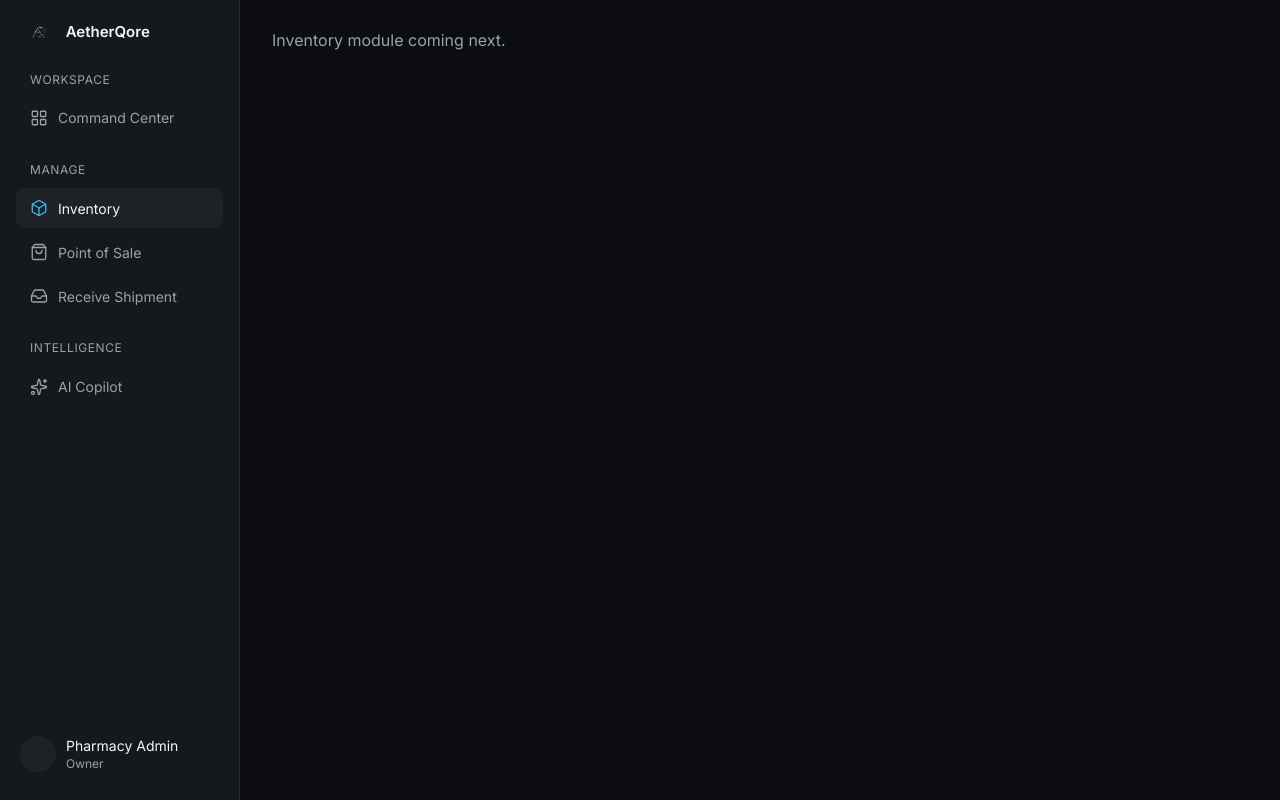
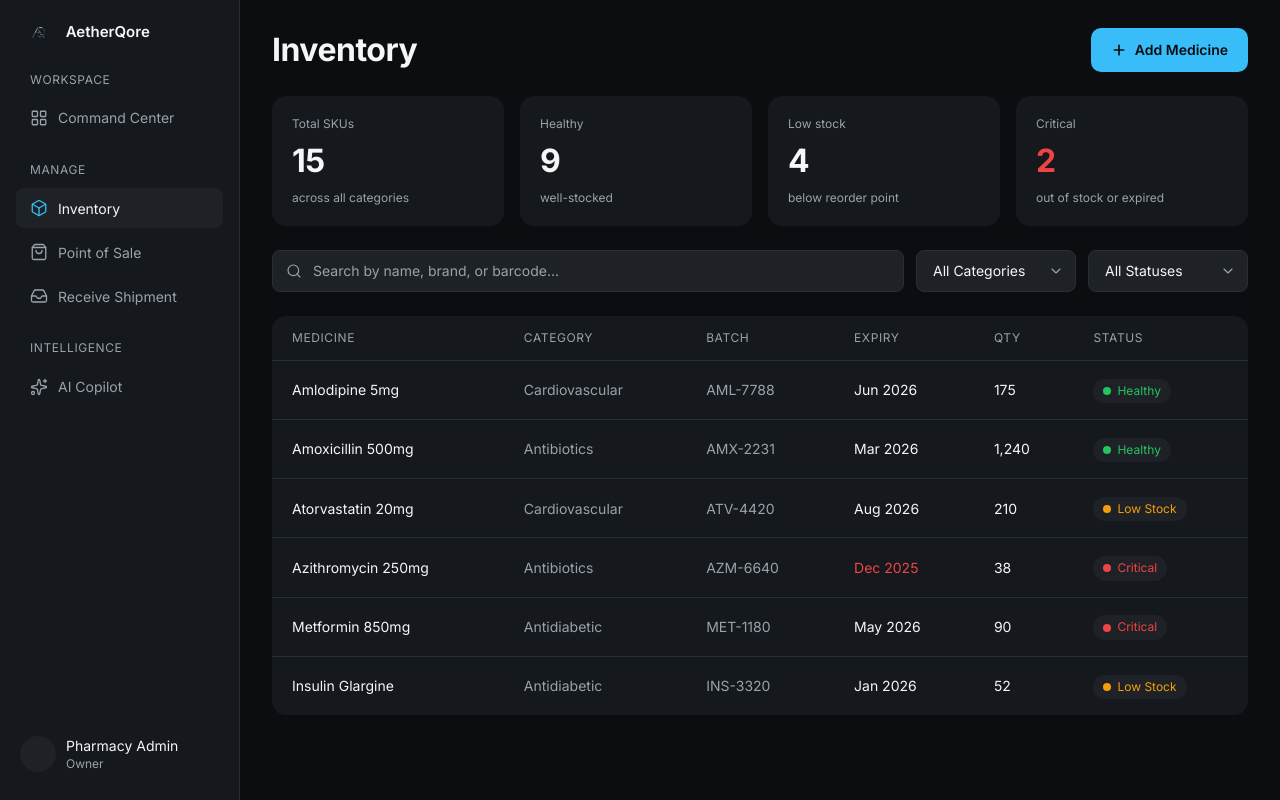
Before and after one commit to Benedict-nds/aetherOS, a React (Vite) app in the folder frontend/: page /inventory in a window 1280 px wide. Built offline with nearby package versions, Linux system fonts and the light colour scheme.

Commit message:
Implement InventoryPage with status badges and filtering options

```diff
--- a/frontend/src/components/ui/StatusBadge.tsx
+++ b/frontend/src/components/ui/StatusBadge.tsx
@@ -5,10 +5,20 @@ type StatusBadgeProps = {
   children: ReactNode
 }
 
+const STATUS_STYLES: Record<StatusBadgeProps['status'], { dot: string; text: string }> = {
+  healthy: { dot: 'bg-healthy', text: 'text-healthy' },
+  low: { dot: 'bg-warning', text: 'text-warning' },
+  critical: { dot: 'bg-critical', text: 'text-critical' },
+}
+
 export const StatusBadge = ({ status, children }: StatusBadgeProps) => {
+  const styles = STATUS_STYLES[status]
+
   return (
-    <span className={`status-badge status-badge--${status}`}>
-      <span className="status-badge__dot" aria-hidden="true" />
+    <span
+      className={`inline-flex items-center justify-center gap-1.5 rounded-full bg-elevated px-2.5 py-1 text-caption font-medium ${styles.text}`}
+    >
+      <span className={`size-2 shrink-0 rounded-full ${styles.dot}`} aria-hidden="true" />
       {children}
     </span>
   )
--- a/frontend/src/features/inventory/pages/InventoryPage.tsx
+++ b/frontend/src/features/inventory/pages/InventoryPage.tsx
@@ -1,3 +1,172 @@
-export function InventoryPage() {
-  return <p className="text-muted">Inventory module coming next.</p>
+import { ChevronDown, Plus, Search } from 'lucide-react'
+import { Button, StatCard, StatusBadge } from '@/components/ui'
+
+type InventoryStatus = 'healthy' | 'low' | 'critical'
+
+type InventoryRow = {
+  name: string
+  category: string
+  batch: string
+  expiry: string
+  expiryCritical?: boolean
+  qty: string
+  status: InventoryStatus
+  statusLabel: string
 }
+
+const ROWS: InventoryRow[] = [
+  {
+    name: 'Amlodipine 5mg',
+    category: 'Cardiovascular',
+    batch: 'AML-7788',
+    expiry: 'Jun 2026',
+    qty: '175',
+    status: 'healthy',
+    statusLabel: 'Healthy',
+  },
+  {
+    name: 'Amoxicillin 500mg',
+    category: 'Antibiotics',
+    batch: 'AMX-2231',
+    expiry: 'Mar 2026',
+    qty: '1,240',
+    status: 'healthy',
+    statusLabel: 'Healthy',
+  },
+  {
+    name: 'Atorvastatin 20mg',
+    category: 'Cardiovascular',
+    batch: 'ATV-4420',
+    expiry: 'Aug 2026',
+    qty: '210',
+    status: 'low',
+    statusLabel: 'Low Stock',
+  },
+  {
+    name: 'Azithromycin 250mg',
+    category: 'Antibiotics',
+    batch: 'AZM-6640',
+    expiry: 'Dec 2025',
+    expiryCritical: true,
+    qty: '38',
+    status: 'critical',
+    statusLabel: 'Critical',
+  },
+  {
+    name: 'Metformin 850mg',
+    category: 'Antidiabetic',
+    batch: 'MET-1180',
+    expiry: 'May 2026',
+    qty: '90',
+    status: 'critical',
+    statusLabel: 'Critical',
+  },
+  {
+    name: 'Insulin Glargine',
+    category: 'Antidiabetic',
+    batch: 'INS-3320',
+    expiry: 'Jan 2026',
+    qty: '52',
+    status: 'low',
+    statusLabel: 'Low Stock',
+  },
+]
+
+const TABLE_COLUMNS = ['Medicine', 'Category', 'Batch', 'Expiry', 'Qty', 'Status'] as const
+
+function FilterSelect({ label, options }: { label: string; options: string[] }) {
+  return (
+    <div className="relative">
+      <select
+        className="h-full min-w-40 appearance-none rounded-lg border border-subtle bg-elevated py-2.5 pl-4 pr-9 text-body text-fg outline-none focus:border-accent"
+        defaultValue={label}
+      >
+        <option value={label}>{label}</option>
+        {options.map((option) => (
+          <option key={option} value={option}>
+            {option}
+          </option>
+        ))}
+      </select>
+      <ChevronDown
+        className="pointer-events-none absolute right-3 top-1/2 size-4 -translate-y-1/2 text-muted"
+        strokeWidth={1.75}
+      />
+    </div>
+  )
+}
+
+export const InventoryPage = () => {
+  return (
+    <div className="flex flex-col gap-6">
+      <div className="flex items-center justify-between gap-4">
+        <h1 className="m-0 text-display font-bold text-fg">Inventory</h1>
+        <Button variant="primary">
+          <Plus className="size-4" strokeWidth={2.5} />
+          Add Medicine
+        </Button>
+      </div>
+
+      <div className="grid grid-cols-2 gap-4 lg:grid-cols-4">
+        <StatCard label="Total SKUs" value={15} hint="across all categories" />
+        <StatCard label="Healthy" value={9} hint="well-stocked" />
+        <StatCard label="Low stock" value={4} hint="below reorder point" />
+        <StatCard label="Critical" value={2} hint="out of stock or expired" tone="critical" />
+      </div>
+
+      <div className="flex flex-col gap-3 sm:flex-row">
+        <div className="relative flex-1">
+          <Search
+            className="pointer-events-none absolute left-3.5 top-1/2 size-4 -translate-y-1/2 text-muted"
+            strokeWidth={1.75}
+          />
+          <input
+            type="text"
+            placeholder="Search by name, brand, or barcode..."
+            className="w-full rounded-lg border border-subtle bg-elevated py-2.5 pl-10 pr-4 text-body text-fg outline-none placeholder:text-muted focus:border-accent"
+          />
+        </div>
+        <FilterSelect
+          label="All Categories"
+          options={['Cardiovascular', 'Antibiotics', 'Antidiabetic']}
+        />
+        <FilterSelect label="All Statuses" options={['Healthy', 'Low Stock', 'Critical']} />
+      </div>
+
+      <div className="overflow-x-auto rounded-[14px] bg-surface">
+        <table className="w-full min-w-[720px] border-collapse text-left">
+          <thead>
+            <tr className="border-b border-subtle">
+              {TABLE_COLUMNS.map((column) => (
+                <th
+                  key={column}
+                  className="px-5 py-3.5 text-caption font-normal uppercase tracking-wider text-muted"
+                >
+                  {column}
+                </th>
+              ))}
+            </tr>
+          </thead>
+          <tbody>
+            {ROWS.map((row) => (
+              <tr key={row.batch} className="border-b border-subtle last:border-0">
+                <td className="px-5 py-4 text-body text-fg">{row.name}</td>
+                <td className="px-5 py-4 text-body text-muted">{row.category}</td>
+                <td className="px-5 py-4 text-body text-muted">{row.batch}</td>
+                <td
+                  className={`px-5 py-4 text-body ${row.expiryCritical ? 'text-critical' : 'text-fg'}`}
+                >
+                  {row.expiry}
+                </td>
+                <td className="px-5 py-4 text-body text-fg">{row.qty}</td>
+                <td className="px-5 py-4">
+                  <StatusBadge status={row.status}>{row.statusLabel}</StatusBadge>
+                </td>
+              </tr>
+            ))}
+          </tbody>
+        </table>
+      </div>
+    </div>
+  )
+}
```
